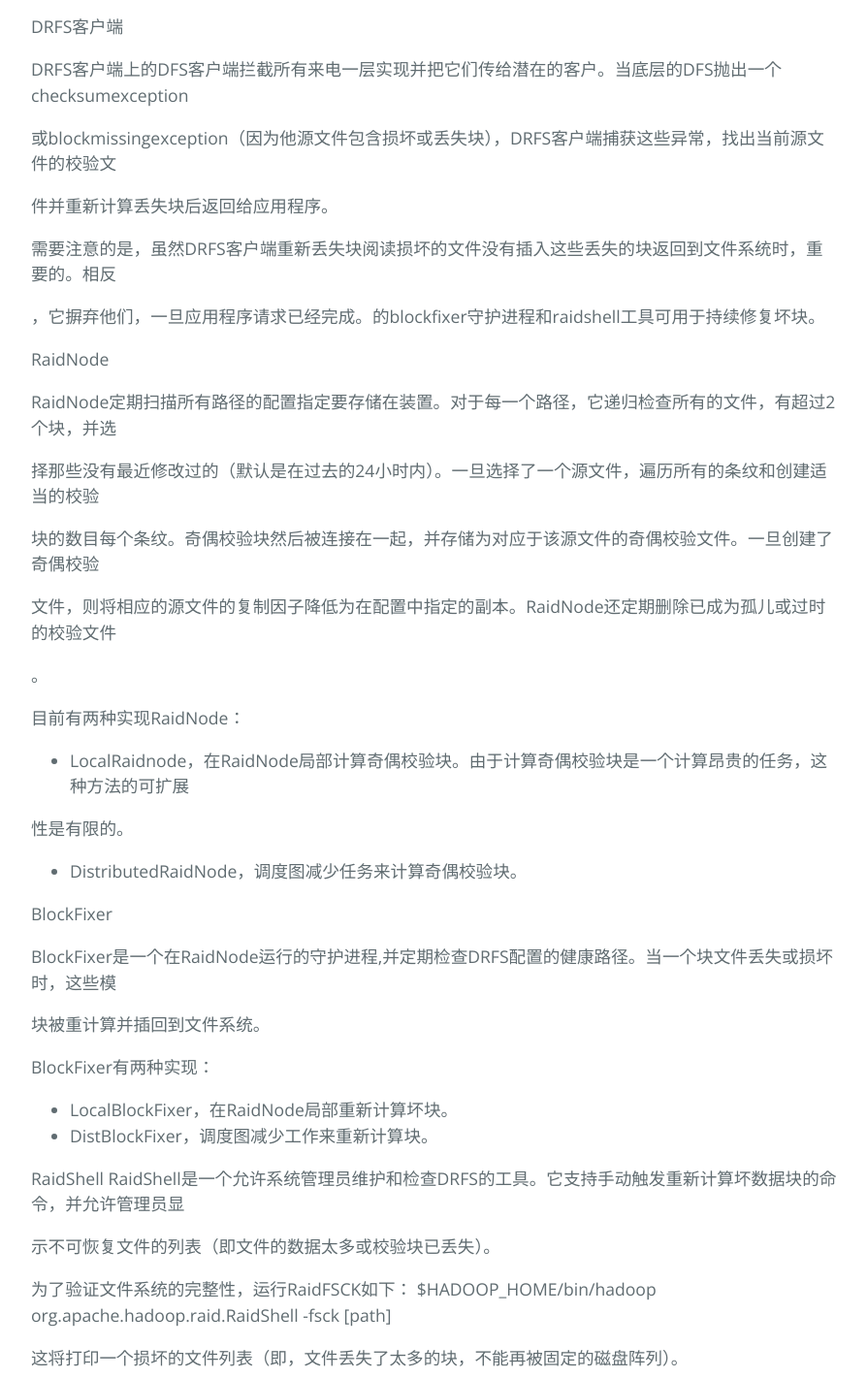
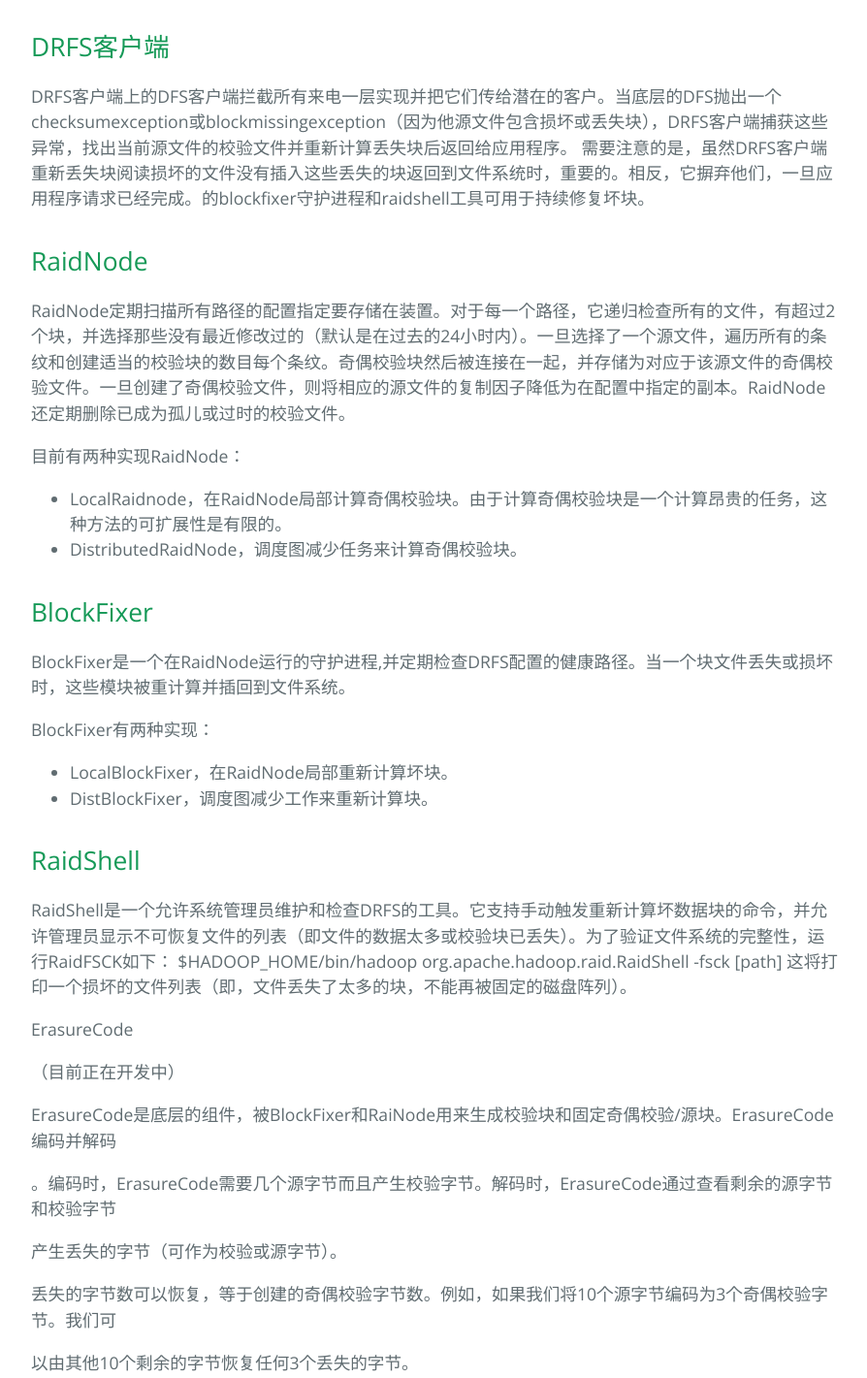
Before and after one commit to Hiooary/HDFS-RAID.io, a plain HTML site: page index.html in a window 1280 px wide. Shown: the part 1048-2469 px from the top of the page at 97% size, without its empty margins (192-1086 px from the left). Drawn offline with nearby package versions, Linux system fonts and the light colour scheme.

```diff
--- a/index.html
+++ b/index.html
@@ -43,47 +43,28 @@
 <li>ErasureCode，它提供了编码和解码的字节块</li>
 </ul>
 
-<p>DRFS客户端</p>
+<h2>
+<a id="drfs客户端" class="anchor" href="#drfs%E5%AE%A2%E6%88%B7%E7%AB%AF" aria-hidden="true"><span aria-hidden="true" class="octicon octicon-link"></span></a>DRFS客户端</h2>
 
-<p>DRFS客户端上的DFS客户端拦截所有来电一层实现并把它们传给潜在的客户。当底层的DFS抛出一个checksumexception</p>
+<p>DRFS客户端上的DFS客户端拦截所有来电一层实现并把它们传给潜在的客户。当底层的DFS抛出一个checksumexception或blockmissingexception（因为他源文件包含损坏或丢失块），DRFS客户端捕获这些异常，找出当前源文件的校验文件并重新计算丢失块后返回给应用程序。
+需要注意的是，虽然DRFS客户端重新丢失块阅读损坏的文件没有插入这些丢失的块返回到文件系统时，重要的。相反，它摒弃他们，一旦应用程序请求已经完成。的blockfixer守护进程和raidshell工具可用于持续修复坏块。</p>
 
-<p>或blockmissingexception（因为他源文件包含损坏或丢失块），DRFS客户端捕获这些异常，找出当前源文件的校验文</p>
+<h2>
+<a id="raidnode" class="anchor" href="#raidnode" aria-hidden="true"><span aria-hidden="true" class="octicon octicon-link"></span></a>RaidNode</h2>
 
-<p>件并重新计算丢失块后返回给应用程序。</p>
-
-<p>需要注意的是，虽然DRFS客户端重新丢失块阅读损坏的文件没有插入这些丢失的块返回到文件系统时，重要的。相反</p>
-
-<p>，它摒弃他们，一旦应用程序请求已经完成。的blockfixer守护进程和raidshell工具可用于持续修复坏块。</p>
-
-<p>RaidNode</p>
-
-<p>RaidNode定期扫描所有路径的配置指定要存储在装置。对于每一个路径，它递归检查所有的文件，有超过2个块，并选</p>
-
-<p>择那些没有最近修改过的（默认是在过去的24小时内）。一旦选择了一个源文件，遍历所有的条纹和创建适当的校验</p>
-
-<p>块的数目每个条纹。奇偶校验块然后被连接在一起，并存储为对应于该源文件的奇偶校验文件。一旦创建了奇偶校验</p>
-
-<p>文件，则将相应的源文件的复制因子降低为在配置中指定的副本。RaidNode还定期删除已成为孤儿或过时的校验文件</p>
-
-<p>。</p>
+<p>RaidNode定期扫描所有路径的配置指定要存储在装置。对于每一个路径，它递归检查所有的文件，有超过2个块，并选择那些没有最近修改过的（默认是在过去的24小时内）。一旦选择了一个源文件，遍历所有的条纹和创建适当的校验块的数目每个条纹。奇偶校验块然后被连接在一起，并存储为对应于该源文件的奇偶校验文件。一旦创建了奇偶校验文件，则将相应的源文件的复制因子降低为在配置中指定的副本。RaidNode还定期删除已成为孤儿或过时的校验文件。</p>
 
 <p>目前有两种实现RaidNode：</p>
 
 <ul>
-<li>LocalRaidnode，在RaidNode局部计算奇偶校验块。由于计算奇偶校验块是一个计算昂贵的任务，这种方法的可扩展</li>
-</ul>
-
-<p>性是有限的。</p>
-
-<ul>
+<li>LocalRaidnode，在RaidNode局部计算奇偶校验块。由于计算奇偶校验块是一个计算昂贵的任务，这种方法的可扩展性是有限的。</li>
 <li>DistributedRaidNode，调度图减少任务来计算奇偶校验块。</li>
 </ul>
 
-<p>BlockFixer</p>
+<h2>
+<a id="blockfixer" class="anchor" href="#blockfixer" aria-hidden="true"><span aria-hidden="true" class="octicon octicon-link"></span></a>BlockFixer</h2>
 
-<p>BlockFixer是一个在RaidNode运行的守护进程,并定期检查DRFS配置的健康路径。当一个块文件丢失或损坏时，这些模</p>
-
-<p>块被重计算并插回到文件系统。</p>
+<p>BlockFixer是一个在RaidNode运行的守护进程,并定期检查DRFS配置的健康路径。当一个块文件丢失或损坏时，这些模块被重计算并插回到文件系统。</p>
 
 <p>BlockFixer有两种实现：</p>
 
@@ -92,15 +73,12 @@
 <li>DistBlockFixer，调度图减少工作来重新计算块。</li>
 </ul>
 
-<p>RaidShell
-RaidShell是一个允许系统管理员维护和检查DRFS的工具。它支持手动触发重新计算坏数据块的命令，并允许管理员显</p>
+<h2>
+<a id="raidshell" class="anchor" href="#raidshell" aria-hidden="true"><span aria-hidden="true" class="octicon octicon-link"></span></a>RaidShell</h2>
 
-<p>示不可恢复文件的列表（即文件的数据太多或校验块已丢失）。</p>
-
-<p>为了验证文件系统的完整性，运行RaidFSCK如下：
-    $HADOOP_HOME/bin/hadoop org.apache.hadoop.raid.RaidShell -fsck [path]</p>
-
-<p>这将打印一个损坏的文件列表（即，文件丢失了太多的块，不能再被固定的磁盘阵列）。 </p>
+<p>RaidShell是一个允许系统管理员维护和检查DRFS的工具。它支持手动触发重新计算坏数据块的命令，并允许管理员显示不可恢复文件的列表（即文件的数据太多或校验块已丢失）。为了验证文件系统的完整性，运行RaidFSCK如下：
+   $HADOOP_HOME/bin/hadoop org.apache.hadoop.raid.RaidShell -fsck [path]
+这将打印一个损坏的文件列表（即，文件丢失了太多的块，不能再被固定的磁盘阵列）。 </p>
 
 <p>ErasureCode</p>
 
```
Also changed, not shown: params.json (+1 -1 lines).
